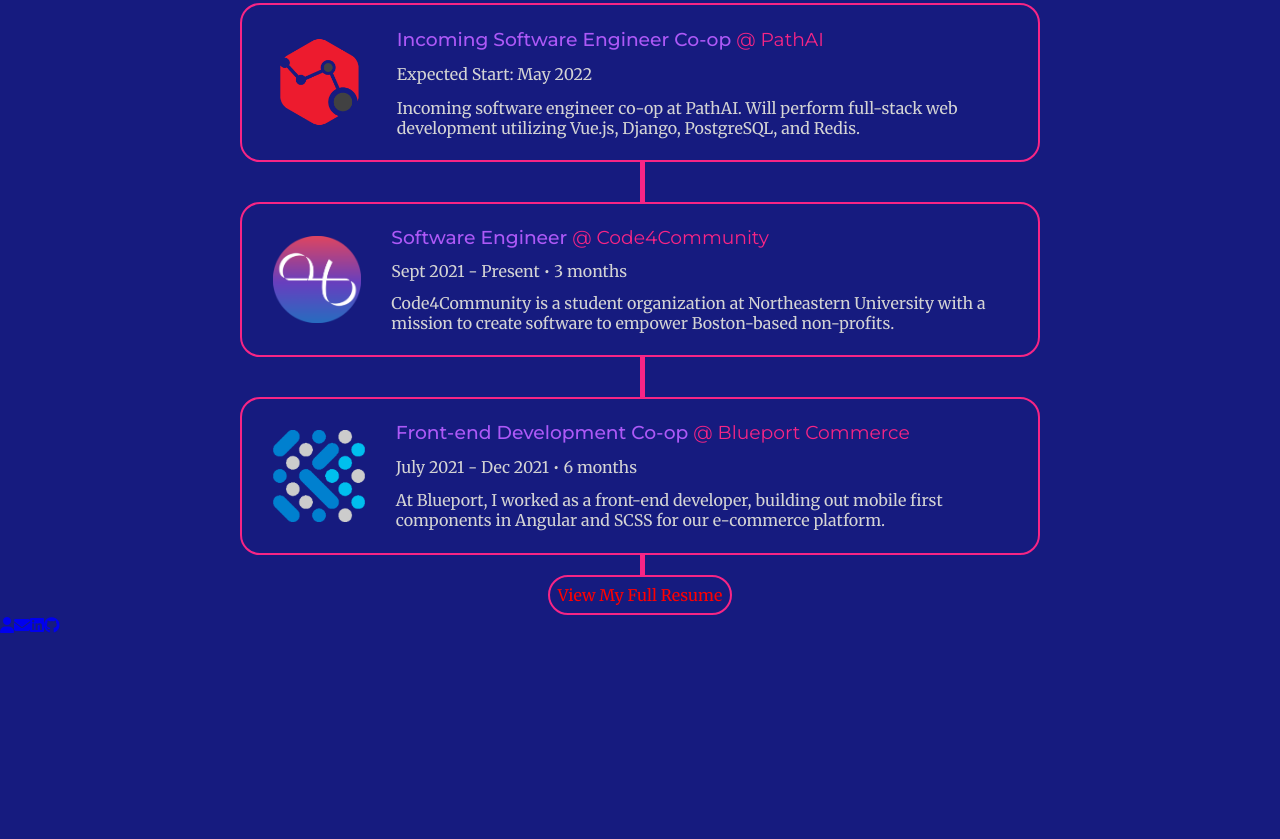
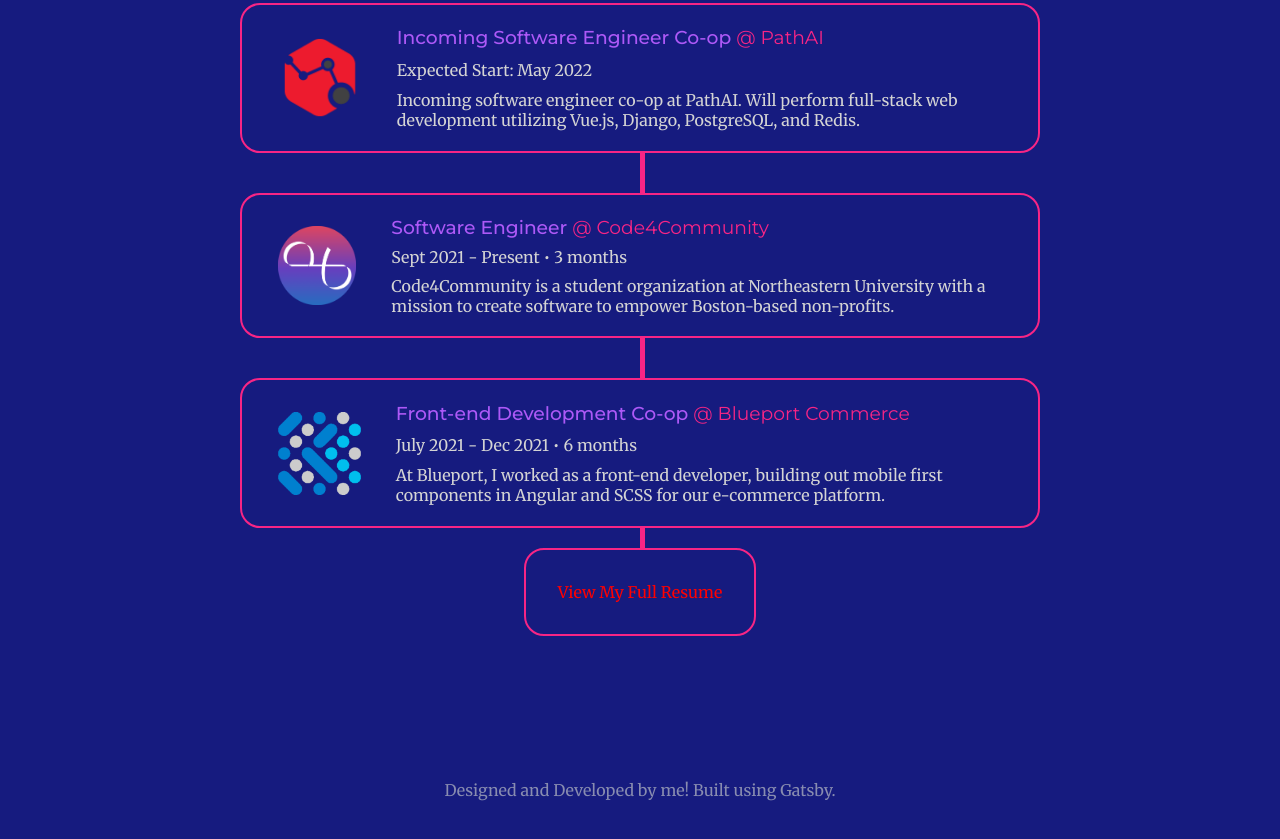
Before and after one commit to al-chang/personal-site-take-two, a Gatsby site: page / in a window 1280 px wide. Shown: the part 1297-2136 px from the top of the page. Before the commit the page ends 2012 px from the top, so only its background shows below. Built offline with nearby package versions, Linux system fonts and the light colour scheme; Gatsby itself is replaced by a stand-in of ours.

Commit message:
Update some footer stuff plus made experience box expand on hover

```diff
--- a/src/components/Experience.tsx
+++ b/src/components/Experience.tsx
@@ -18,7 +18,7 @@
 `;
 
 const LinkContainer = styled.div`
-  padding: 1%;
+  padding: 4%;
   border: 2px solid #f72585;
   border-radius: 20px;
   display: inline-block;
--- a/src/components/ExperienceBox.tsx
+++ b/src/components/ExperienceBox.tsx
@@ -1,12 +1,82 @@
 import { graphql } from "gatsby";
 import { GatsbyImage, StaticImage } from "gatsby-plugin-image";
-import React from "react";
+import React, { useState } from "react";
 import styled from "styled-components";
 import { calculateTimeDifference, ExperinceBoxProps } from "../util/Util";
 import { StyledLink } from "./Components";
 
+const ExperienceBoxContainer = styled.div`
+  display: flex;
+  flex-direction: row;
+  margin: 20px 0;
+  border: 2px solid #f72585;
+  border-radius: 20px;
+  padding: 2%;
+  position: relative;
+
+  .gatsby-image {
+    @media screen and (min-width: 900px) {
+      transition: width 0.5s;
+      width: 90%;
+    }
+  }
+
+  &:not(:first-child) {
+    &:before {
+      content: "";
+      background-color: #f72585;
+      position: absolute;
+      width: 5px;
+      height: 25px;
+      top: -25px;
+      left: 50%;
+      display: block;
+    }
+  }
+
+  &:after {
+    content: "";
+    background-color: #f72585;
+    position: absolute;
+    width: 5px;
+    height: 22px;
+    bottom: -22px;
+    left: 50%;
+    display: block;
+  }
+
+  &:hover {
+    .gatsby-image {
+      width: 100%;
+    }
+  }
+`;
+
+const ImageContainer = styled.div`
+  display: flex;
+  align-items: center;
+  justify-content: center;
+  flex-basis: 20%;
+  padding: 2%;
+  /* background-color: white; */
+  border-radius: 20px 0 0 20px;
+  /* border: 2px solid white; */
+
+  @media screen and (max-width: 450px) {
+    flex-basis: 50%;
+  }
+`;
+
+const InformationContainer = styled.div`
+  display: flex;
+  flex-direction: column;
+  margin-left: 2%;
+  justify-content: space-around;
+`;
+
 const ExperienceBox: React.FC<ExperinceBoxProps> = (props) => {
   const monthsWorked = calculateTimeDifference(props.startDate, props.endDate);
+  useState();
 
   const months = monthsWorked % 12;
   const year = (monthsWorked - months) / 12;
@@ -33,63 +103,6 @@
 
   let timeFrame = timeFrameString();
 
-  const ExperienceBoxContainer = styled.div`
-    display: flex;
-    flex-direction: row;
-    margin: 20px 0;
-    border: 2px solid #f72585;
-    border-radius: 20px;
-    padding: 2%;
-    transition: background-color 0.5s;
-    position: relative;
-
-    &:not(:first-child) {
-      &:before {
-        content: "";
-        background-color: #f72585;
-        position: absolute;
-        width: 5px;
-        height: 25px;
-        top: -25px;
-        left: 50%;
-        display: block;
-      }
-    }
-
-    &:after {
-      content: "";
-      background-color: #f72585;
-      position: absolute;
-      width: 5px;
-      height: 22px;
-      bottom: -22px;
-      left: 50%;
-      display: block;
-    }
-  `;
-
-  const ImageContainer = styled.div`
-    display: flex;
-    align-items: center;
-    justify-content: center;
-    flex-basis: 20%;
-    padding: 2%;
-    /* background-color: white; */
-    border-radius: 20px 0 0 20px;
-    /* border: 2px solid white; */
-
-    @media screen and (max-width: 450px) {
-      flex-basis: 50%;
-    }
-  `;
-
-  const InformationContainer = styled.div`
-    display: flex;
-    flex-direction: column;
-    margin-left: 2%;
-    justify-content: space-around;
-  `;
-
   return (
     <>
       <ExperienceBoxContainer>
@@ -97,6 +110,7 @@
           <GatsbyImage
             image={props.imageData?.node?.gatsbyImageData}
             alt="company logo"
+            className="gatsby-image"
           />
         </ImageContainer>
         <InformationContainer>
--- a/src/components/Footer.tsx
+++ b/src/components/Footer.tsx
@@ -1,10 +1,40 @@
 import React from "react";
+import styled from "styled-components";
 import { ResumeLink } from "../util/Util";
+
+const FooterContainer = styled.div`
+  padding: 10%;
+  display: flex;
+  flex-direction: column;
+  align-items: center;
+  justify-content: end;
+  color: #888cb0;
+
+  a {
+    font-size: 1.5em;
+    display: inline-block;
+    padding: 10px;
+    color: #888cb0;
+    transition: transform 0.5s, color 0.5s;
+
+    &:hover {
+      color: #f72585;
+      transform: translateY(-3px);
+      transition: transform 0.5s, color 0.5s;
+    }
+
+    @media screen and (min-width: 900px) {
+      display: none;
+    }
+  }
+`;
 
 const Footer: React.FC = () => {
   return (
     <>
-      <div style={{ height: "100px" }}>
+      <FooterContainer>
+        <p>Designed and Developed by me! Built using Gatsby.</p>
+        <div>
           <a href={ResumeLink} target="_blank">
             <i className="fas fa-user"></i>
           </a>
@@ -18,6 +48,7 @@
             <i className="fab fa-github"></i>
           </a>
         </div>
+      </FooterContainer>
     </>
   );
 };
--- a/src/components/Hero.tsx
+++ b/src/components/Hero.tsx
@@ -38,7 +38,7 @@
   max-width: 100%;
   margin: 20px 0;
   @media (min-width: 768px) {
-    max-width: 80%;
+    max-width: 60%;
   }
 `;
 
```
Lines whose indentation alone changed are shown as unchanged.
